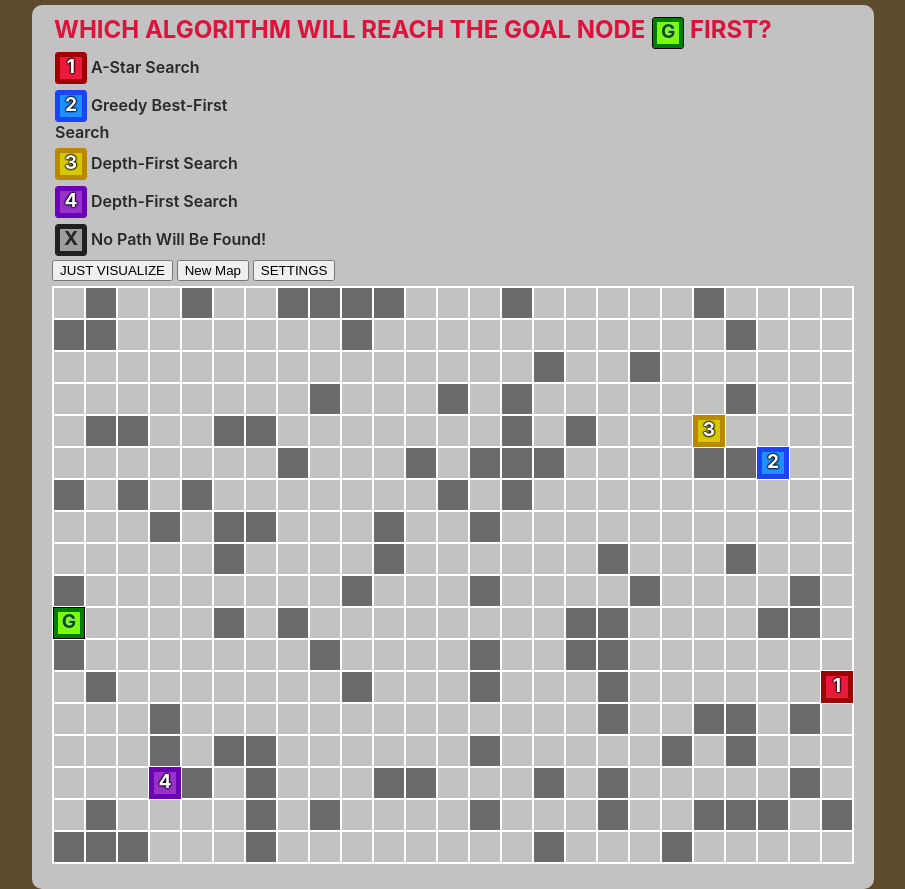
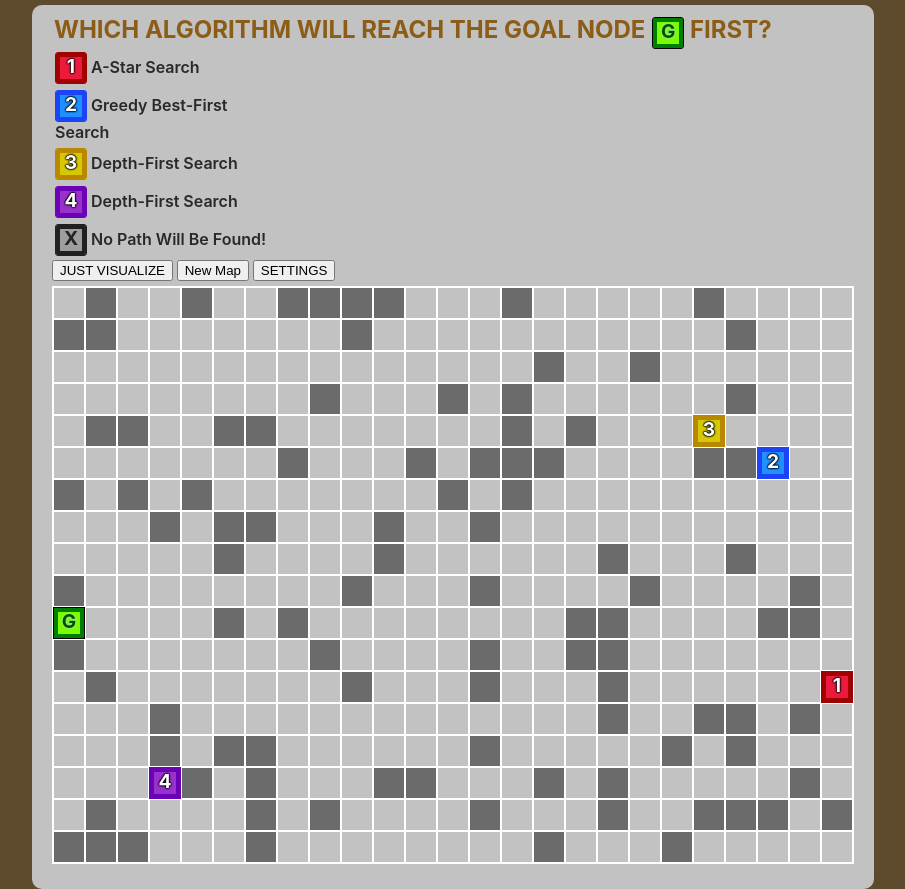
Before and after one commit to vik-ma/pathfinding-race, a React (Create React App) app: page / in a window 1280 px wide. Shown: the whole page, without its empty margins (197-1102 px from the left). Built offline with nearby package versions, Linux system fonts and the light colour scheme.

Commit message:
Tweaked design

```diff
--- a/src/App.css
+++ b/src/App.css
@@ -1,13 +1,12 @@
 body {
     color:#292929;
-    /* color:rgb(238, 237, 237); */
     background-color: #292929;
     background-color:rgb(94, 74, 45);
     font-weight:bold;
 }
 
 .title {
-    color:crimson;
+    color:rgb(139, 93, 23);
     display: inline-block;
     margin-left: 2px;
     margin-right: 3px;
@@ -78,12 +77,13 @@ body {
 
 .selectedChoice {
     background-color:darkkhaki;
-    box-shadow: inset 0 0 0 3px white;
+    box-shadow: inset 0 0 0 3px rgb(175, 160, 22) !important;
 }
 
 .winnerAlgo {
     background-color:rgb(90, 245, 69) !important;
     box-shadow: inset 0 0 0 3px rgb(0, 126, 0);
+
 }
 
 .titleBarNode {
```
